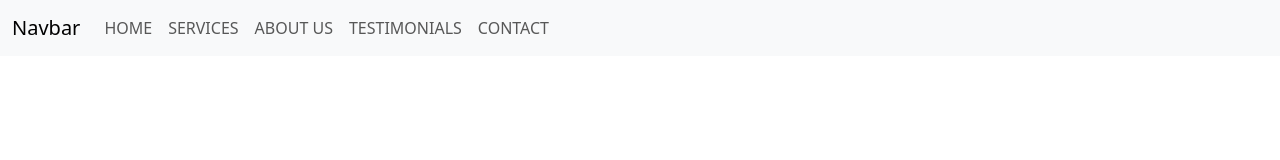
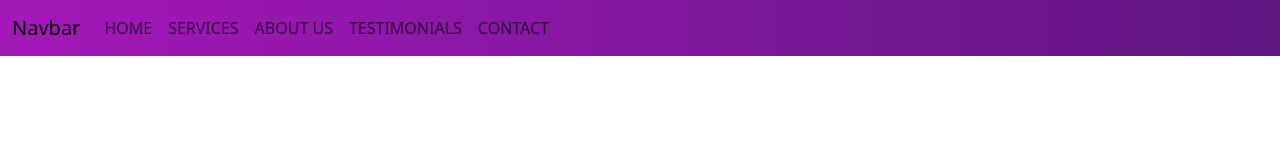
Before and after one commit to claudiahW/marketingagency, a plain HTML site: page index.html in a window 1280 px wide. Drawn offline with nearby package versions, Linux system fonts and the light colour scheme.

Commit message:
add the navbar linear gradient color

```diff
--- a/index.html
+++ b/index.html
@@ -32,7 +32,7 @@
             <span class="navbar-toggler-icon"></span>
           </button>
           <div class="collapse navbar-collapse" id="navbarNav">
-            <ul class="navbar-nav">
+            <ul class="navbar-nav ml-auto">
               <li class="nav-item">
                 <a class="nav-link" aria-current="page" href="#">HOME</a>
               </li>
--- a/styles.css
+++ b/styles.css
@@ -2,6 +2,15 @@
   margin: 0;
   padding: 0;
 }
-body{
-    font-family: sans-serif;
+body {
+  font-family: sans-serif;
 }
+
+#nav-bar {
+  position: sticky;
+  top: 0;
+  z-index: 10;
+}
+.navbar {
+  background-image: linear-gradient(to right, #a517ba, #5f1782);
+}
```
